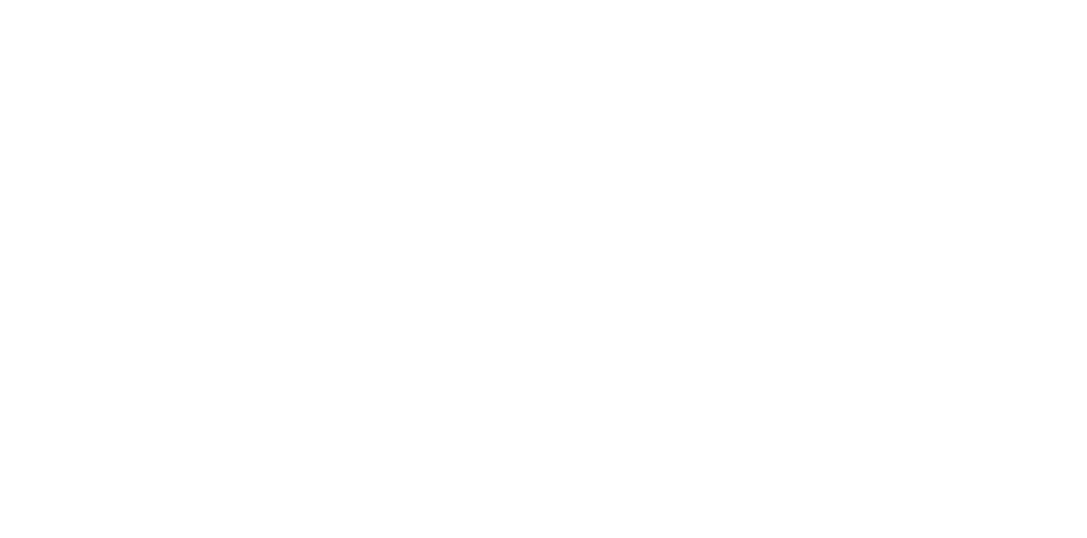
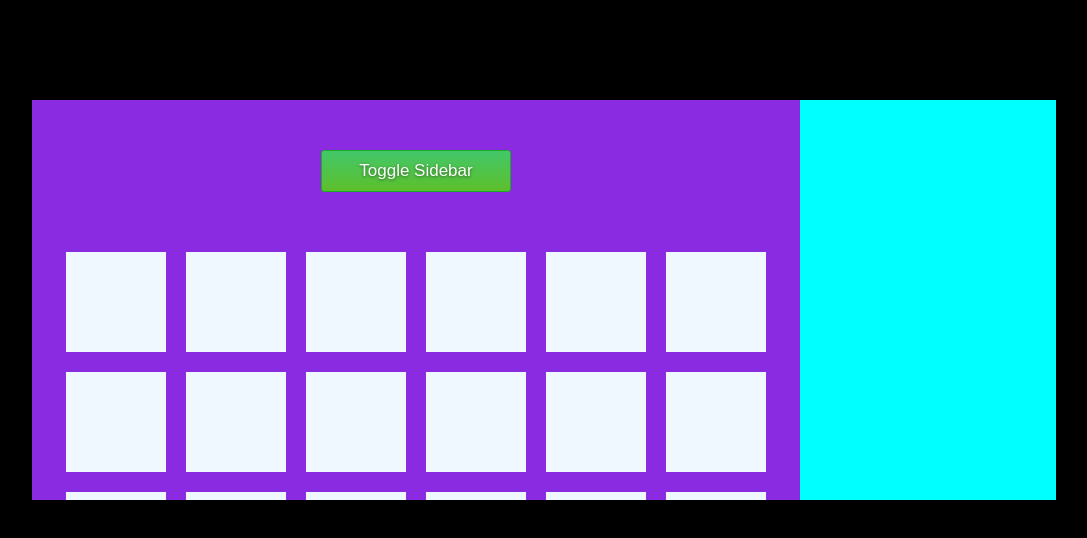
Before and after one commit to DrewM64/Capstone-BrushCircle, a React (Create React App) app in the folder frontend/: page /test-menu in a window 1280 px wide. Before the commit this address had no page. Shown: the top 538 px of the page, without its empty margins (96-1183 px from the left). Built offline with nearby package versions, Linux system fonts and the light colour scheme.

Commit message:
implement the react version of the sliding menu funtionality

```diff
--- a/frontend/src/App.js
+++ b/frontend/src/App.js
@@ -3,6 +3,7 @@
 import axios from 'axios';
 import { Route, Routes } from 'react-router-dom';
 import UploadTest from './views/UploadTest/UploadTest';
+import SlidingMenuTest from './views/SlidingMenuTest/SlidingMenuTest';
 
 function App() {
   const [messasge, setMessage] = useState("Hi");
@@ -17,6 +18,7 @@
   return (
     <Routes>
       <Route path='/test-upload' element={<UploadTest />} />
+      <Route path='/test-menu' element={<SlidingMenuTest />} />
     </Routes>
   );
 }
--- /dev/null
+++ b/frontend/src/views/SlidingMenuTest/SlidingMenuTest.js
@@ -0,0 +1,68 @@
+import React from 'react'
+
+import './styles.css';
+
+function SlidingMenuTest() {
+    const onButtonClick = (event) => {
+        let currentClass = document.querySelector("#right-sidebar").getAttribute("class");
+
+        if (currentClass == "right-sidebar") {
+            document.querySelector("#right-sidebar").setAttribute("class", "right-sidebar-closed");
+            document.querySelector("#content").setAttribute("class", "content-expanded");
+        } else {
+            document.querySelector("#right-sidebar").setAttribute("class", "right-sidebar");
+            document.querySelector("#content").setAttribute("class", "content");
+        }
+    }
+
+    return (
+        <div><div id="container">
+            <div id="content" className="content">
+                <button className="toggle-button" onClick={onButtonClick}>Toggle Sidebar</button>
+                <div className="placeholder-container">
+                    <div className="box" />
+                    <div className="box" />
+                    <div className="box" />
+                    <div className="box" />
+                    <div className="box" />
+                    <div className="box" />
+                    <div className="box" />
+                    <div className="box" />
+                    <div className="box" />
+                    <div className="box" />
+                    <div className="box" />
+                    <div className="box" />
+                    <div className="box" />
+                    <div className="box" />
+                    <div className="box" />
+                    <div className="box" />
+                    <div className="box" />
+                    <div className="box" />
+                    <div className="box" />
+                    <div className="box" />
+                    <div className="box" />
+                    <div className="box" />
+                    <div className="box" />
+                    <div className="box" />
+                    <div className="box" />
+                    <div className="box" />
+                    <div className="box" />
+                    <div className="box" />
+                    <div className="box" />
+                    <div className="box" />
+                    <div className="box" />
+                    <div className="box" />
+                    <div className="box" />
+                    <div className="box" />
+                    <div className="box" />
+                    <div className="box" />
+                </div>
+            </div>
+            <div id="right-sidebar" className="right-sidebar">
+            </div>
+        </div>
+        </div>
+    )
+}
+
+export default SlidingMenuTest
--- /dev/null
+++ b/frontend/src/views/SlidingMenuTest/styles.css
@@ -0,0 +1,89 @@
+body {
+    background-color: black;
+    padding: 100px;
+}
+
+#container {
+    display: flex;
+    background-color: antiquewhite;
+    width: 80vw;
+    height: 400px;
+    margin: auto;
+    overflow: hidden;
+}
+
+.content {
+    /* flex-grow: 1; */
+    width: 75%;
+    overflow-y: scroll;
+    height: 100%;
+    background-color: blueviolet;
+    transition: width 0.3s;
+}
+
+.content-expanded {
+    /* flex-grow: 1; */
+    overflow-y: scroll;
+    width: 100%;
+    height: 100%;
+    background-color: blueviolet;
+    transition: width 0.3s;
+}
+
+.right-sidebar {
+    position: relative;
+    right: 0;
+    width: 25%;
+    height: 100%;
+    background-color: aqua;
+    transition: right 0.4s;
+
+}
+
+.right-sidebar-closed {
+    position: relative;
+    right: -300px;
+    width: 0px;
+    height: 100%;
+    background-color: aqua;
+}
+
+.toggle-button {
+    display: block;
+	background:linear-gradient(to bottom, #44c767 5%, #5cbf2a 100%);
+	background-color:#44c767;
+	border-radius:3px;
+	border:1px solid #18ab29;
+	cursor:pointer;
+	color:#ffffff;
+	font-family:Arial;
+	font-size:17px;
+	padding:10px 37px;
+	text-decoration:none;
+	text-shadow:0px 1px 3px #2f6627;
+    margin: 50px auto 0 auto;
+}
+.toggle-button:hover {
+	background:linear-gradient(to bottom, #5cbf2a 5%, #44c767 100%);
+	background-color:#5cbf2a;
+}
+.toggle-button:active {
+	position:relative;
+	top:1px;
+}
+
+.placeholder-container {
+    display: flex;
+    flex-wrap: wrap;
+    justify-content: center;
+    column-gap: 20px;
+    row-gap: 20px;
+    padding: 30px;
+    margin-top: 30px;
+}
+
+.box {
+    width: 100px;
+    height: 100px;
+    background-color: aliceblue;
+}
```
